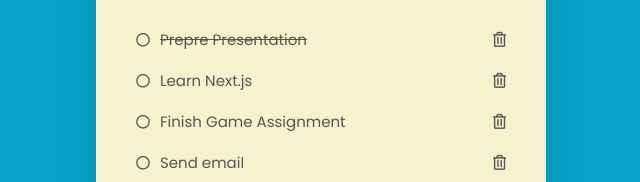
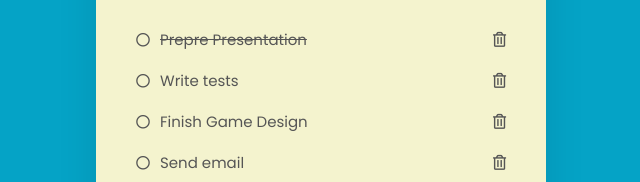
Before and after one commit to LLLongA/To_do-List, a Vue app: page / in a window 1280 px wide. Shown: the part 252-434 px from the top of the page, without its empty margins (319-959 px from the left). Built offline with nearby package versions, Linux system fonts and the light colour scheme.

Commit message:
upadate task

```diff
--- a/src/App.vue
+++ b/src/App.vue
@@ -22,12 +22,12 @@ export default {
         },
         {
           id: 2,
-          title: "Learn Next.js",
+          title: "Write tests",
           completed: false,
         },
         {
           id: 3,
-          title: "Finish Game Assignment",
+          title: "Finish Game Design",
           completed: false,
         },
         {
```
